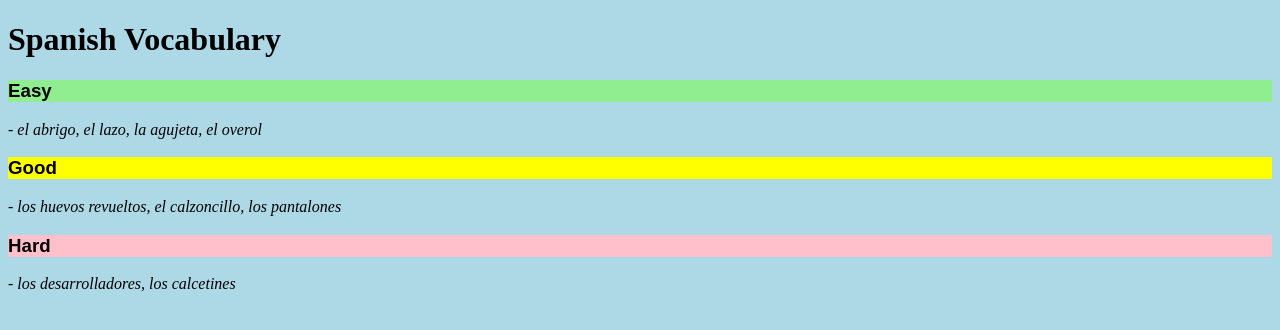
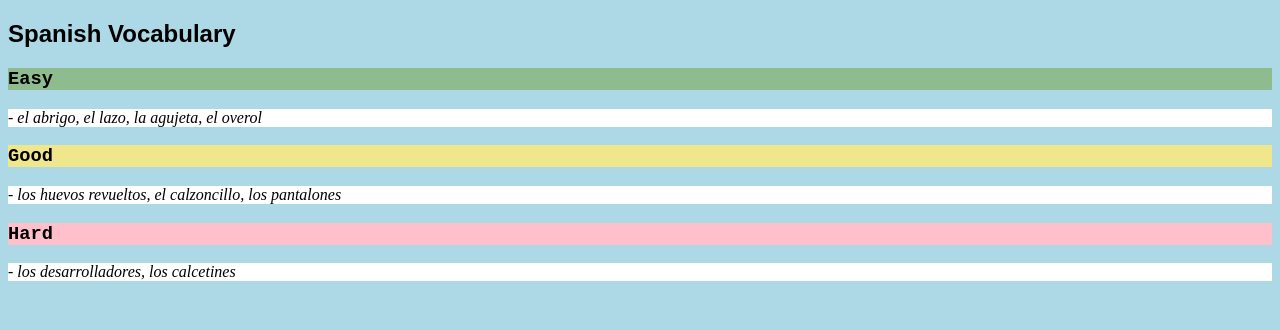
Before and after one commit to Marina2021/Spanish-Vocabulary-Organizer, a plain HTML site: page index.html in a window 1280 px wide. Drawn offline with Linux system fonts and the light colour scheme.

Commit message:
done as per syllabus

```diff
--- a/index.html
+++ b/index.html
@@ -3,15 +3,20 @@
 <head>
     <meta charset="UTF-8">
     <title>Spanish Vocabulary Organizer</title>
-    <link rel="stylesheet" href="style.css">
+    <style>
+      body {background-color: lightBlue;}
+      h2 {font-family: Arial;}
+      h3 {font-family: Courier New;}
+      p {font-style: italic; background-color: white;}
+    </style>
 </head>
 <body>
-<header><h1>Spanish Vocabulary</h1></header>
-<h3 class="easy">Easy</h3>
-<p><em>- el abrigo, el lazo, la agujeta, el overol</em></p>
-<h3 class="good">Good</h3>
-<p><em>- los huevos revueltos, el calzoncillo, los pantalones</em></p>
-<h3 class="hard">Hard</h3>
-<p><em>- los desarrolladores, los calcetines</em></p>
+<h2>Spanish Vocabulary</h2>
+<h3 style="background-color: darkSeaGreen">Easy</h3>
+<p> - el abrigo, el lazo, la agujeta, el overol</p>
+<h3 style="background-color: khaki">Good</h3>
+<p> - los huevos revueltos, el calzoncillo, los pantalones</p>
+<h3 style="background-color: pink">Hard</h3>
+<p> - los desarrolladores, los calcetines</p>
 </body>
 </html>
```
